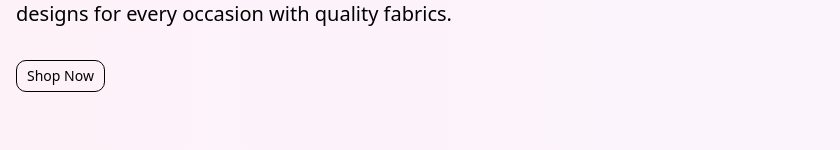
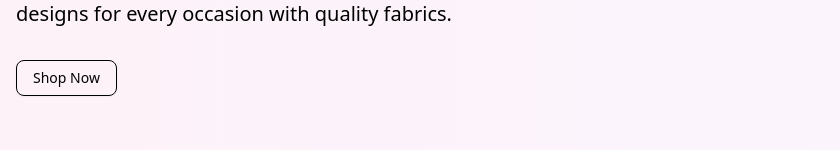
Before and after one commit to HamzaSalam/ecommerce-store, a React (Vite) app in the folder frontend/: page / in a window 1280 px wide. Shown: the part 292-442 px from the top of the page, without its empty margins (0-840 px from the left). Built offline with nearby package versions, Linux system fonts and the light colour scheme; no server answers.

Commit message:
change shadcn settings

```diff
--- a/frontend/package.json
+++ b/frontend/package.json
@@ -10,6 +10,8 @@
   "dependencies": {
     "@base-ui/react": "^1.4.1",
     "@fontsource-variable/geist": "^5.2.8",
+    "@radix-ui/react-dialog": "^1.1.15",
+    "@radix-ui/react-slot": "^1.2.4",
     "@tanstack/react-query": "^5.100.4",
     "axios": "^1.15.2",
     "class-variance-authority": "^0.7.1",
--- a/frontend/src/components/ui/button.tsx
+++ b/frontend/src/components/ui/button.tsx
@@ -1,54 +1,55 @@
-import { Button as ButtonPrimitive } from "@base-ui/react/button"
-import { cva, type VariantProps } from "class-variance-authority"
-
-import { cn } from "@/lib/utils"
+import * as React from "react";
+import { cn } from "@/lib/utils";
+import { Slot } from "@radix-ui/react-slot";
+import { cva, type VariantProps } from "class-variance-authority";
 
 const buttonVariants = cva(
-  "group/button inline-flex shrink-0 items-center justify-center rounded-lg border border-transparent bg-clip-padding text-sm font-medium whitespace-nowrap transition-all outline-none select-none focus-visible:border-ring focus-visible:ring-3 focus-visible:ring-ring/50 active:not-aria-[haspopup]:translate-y-px disabled:pointer-events-none disabled:opacity-50 aria-invalid:border-destructive aria-invalid:ring-3 aria-invalid:ring-destructive/20 dark:aria-invalid:border-destructive/50 dark:aria-invalid:ring-destructive/40 [&_svg]:pointer-events-none [&_svg]:shrink-0 [&_svg:not([class*='size-'])]:size-4",
+  "inline-flex items-center justify-center gap-2 whitespace-nowrap rounded-md text-sm font-medium transition-colors focus-visible:outline-none focus-visible:ring-0 focus-visible:ring-ring disabled:pointer-events-none disabled:opacity-50 [&_svg]:pointer-events-none [&_svg]:size-4 [&_svg]:shrink-0",
   {
     variants: {
       variant: {
-        default: "bg-primary text-primary-foreground [a]:hover:bg-primary/80",
+        default: "bg-primary-500 text-white shadow hover:bg-primary-600",
+        destructive:
+          "bg-destructive text-destructive-foreground shadow-sm hover:bg-destructive/90",
         outline:
-          "border-border bg-background hover:bg-muted hover:text-foreground aria-expanded:bg-muted aria-expanded:text-foreground dark:border-input dark:bg-input/30 dark:hover:bg-input/50",
+          "border border-input bg-background shadow-sm hover:bg-accent hover:text-accent-foreground",
         secondary:
-          "bg-secondary text-secondary-foreground hover:bg-secondary/80 aria-expanded:bg-secondary aria-expanded:text-secondary-foreground",
-        ghost:
-          "hover:bg-muted hover:text-foreground aria-expanded:bg-muted aria-expanded:text-foreground dark:hover:bg-muted/50",
-        destructive:
-          "bg-destructive/10 text-destructive hover:bg-destructive/20 focus-visible:border-destructive/40 focus-visible:ring-destructive/20 dark:bg-destructive/20 dark:hover:bg-destructive/30 dark:focus-visible:ring-destructive/40",
+          "bg-secondary text-secondary-foreground shadow-sm hover:bg-secondary/80",
+        ghost: "hover:bg-accent hover:text-accent-foreground",
         link: "text-primary underline-offset-4 hover:underline",
       },
       size: {
-        default:
-          "h-8 gap-1.5 px-2.5 has-data-[icon=inline-end]:pr-2 has-data-[icon=inline-start]:pl-2",
-        xs: "h-6 gap-1 rounded-[min(var(--radius-md),10px)] px-2 text-xs in-data-[slot=button-group]:rounded-lg has-data-[icon=inline-end]:pr-1.5 has-data-[icon=inline-start]:pl-1.5 [&_svg:not([class*='size-'])]:size-3",
-        sm: "h-7 gap-1 rounded-[min(var(--radius-md),12px)] px-2.5 text-[0.8rem] in-data-[slot=button-group]:rounded-lg has-data-[icon=inline-end]:pr-1.5 has-data-[icon=inline-start]:pl-1.5 [&_svg:not([class*='size-'])]:size-3.5",
-        lg: "h-9 gap-1.5 px-2.5 has-data-[icon=inline-end]:pr-2 has-data-[icon=inline-start]:pl-2",
-        icon: "size-8",
-        "icon-xs":
-          "size-6 rounded-[min(var(--radius-md),10px)] in-data-[slot=button-group]:rounded-lg [&_svg:not([class*='size-'])]:size-3",
-        "icon-sm":
-          "size-7 rounded-[min(var(--radius-md),12px)] in-data-[slot=button-group]:rounded-lg",
-        "icon-lg": "size-9",
+        default: "h-9 px-4 py-2",
+        sm: "h-8 rounded-md px-3 text-xs",
+        lg: "h-10 rounded-md px-8",
+        icon: "h-9 w-9",
       },
     },
     defaultVariants: {
       variant: "default",
       size: "default",
     },
-  }
-)
+  },
+);
 
-export type ButtonProps = React.ButtonHTMLAttributes<HTMLButtonElement> & VariantProps<typeof buttonVariants>
-
-function Button({ className, variant, size, ...props }: ButtonProps) {
-  return (
-    <ButtonPrimitive
-      data-slot="button"
-      className={cn(buttonVariants({ variant, size, className }))}
-      {...props} />
-  );
+export interface ButtonProps
+  extends React.ButtonHTMLAttributes<HTMLButtonElement>,
+    VariantProps<typeof buttonVariants> {
+  asChild?: boolean;
 }
 
-export { Button, buttonVariants }
+const Button = React.forwardRef<HTMLButtonElement, ButtonProps>(
+  ({ className, variant, size, asChild = false, ...props }, ref) => {
+    const Comp = asChild ? Slot : "button";
+    return (
+      <Comp
+        className={cn(buttonVariants({ variant, size, className }))}
+        ref={ref}
+        {...props}
+      />
+    );
+  },
+);
+Button.displayName = "Button";
+
+export { Button, buttonVariants };
--- a/frontend/src/components/ui/card.tsx
+++ b/frontend/src/components/ui/card.tsx
@@ -1,105 +1,88 @@
-import * as React from "react"
+import { cn } from "@/lib/utils";
 
-import { cn } from "@/lib/utils"
-
-function Card({
-  className,
-  size = "default",
-  ...props
-}) {
+function Card({ className, size = "default", ...props }) {
   return (
     <div
       data-slot="card"
       data-size={size}
       className={cn(
         "group/card flex flex-col gap-4 overflow-hidden rounded-xl bg-card py-4 text-sm text-card-foreground ring-1 ring-foreground/10 has-data-[slot=card-footer]:pb-0 has-[>img:first-child]:pt-0 data-[size=sm]:gap-3 data-[size=sm]:py-3 data-[size=sm]:has-data-[slot=card-footer]:pb-0 *:[img:first-child]:rounded-t-xl *:[img:last-child]:rounded-b-xl",
-        className
+        className,
       )}
-      {...props} />
+      {...props}
+    />
   );
 }
 
-function CardHeader({
-  className,
-  ...props
-}) {
+function CardHeader({ className, ...props }) {
   return (
     <div
       data-slot="card-header"
       className={cn(
         "group/card-header @container/card-header grid auto-rows-min items-start gap-1 rounded-t-xl px-4 group-data-[size=sm]/card:px-3 has-data-[slot=card-action]:grid-cols-[1fr_auto] has-data-[slot=card-description]:grid-rows-[auto_auto] [.border-b]:pb-4 group-data-[size=sm]/card:[.border-b]:pb-3",
-        className
+        className,
       )}
-      {...props} />
+      {...props}
+    />
   );
 }
 
-function CardTitle({
-  className,
-  ...props
-}) {
+function CardTitle({ className, ...props }) {
   return (
     <div
       data-slot="card-title"
       className={cn(
         "font-heading text-base leading-snug font-medium group-data-[size=sm]/card:text-sm",
-        className
+        className,
       )}
-      {...props} />
+      {...props}
+    />
   );
 }
 
-function CardDescription({
-  className,
-  ...props
-}) {
+function CardDescription({ className, ...props }) {
   return (
     <div
       data-slot="card-description"
       className={cn("text-sm text-muted-foreground", className)}
-      {...props} />
+      {...props}
+    />
   );
 }
 
-function CardAction({
-  className,
-  ...props
-}) {
+function CardAction({ className, ...props }) {
   return (
     <div
       data-slot="card-action"
       className={cn(
         "col-start-2 row-span-2 row-start-1 self-start justify-self-end",
-        className
+        className,
       )}
-      {...props} />
+      {...props}
+    />
   );
 }
 
-function CardContent({
-  className,
-  ...props
-}) {
+function CardContent({ className, ...props }) {
   return (
     <div
       data-slot="card-content"
       className={cn("px-4 group-data-[size=sm]/card:px-3", className)}
-      {...props} />
+      {...props}
+    />
   );
 }
 
-function CardFooter({
-  className,
-  ...props
-}) {
+function CardFooter({ className, ...props }) {
   return (
     <div
       data-slot="card-footer"
       className={cn(
         "flex items-center rounded-b-xl border-t bg-muted/50 p-4 group-data-[size=sm]/card:p-3",
-        className
+        className,
       )}
-      {...props} />
+      {...props}
+    />
   );
 }
 
@@ -111,4 +94,4 @@
   CardAction,
   CardDescription,
   CardContent,
-}
+};
--- a/frontend/src/components/ui/input.tsx
+++ b/frontend/src/components/ui/input.tsx
@@ -1,21 +1,21 @@
-import * as React from "react"
-import { Input as InputPrimitive } from "@base-ui/react/input"
+import * as React from "react";
+import { cn } from "@/lib/utils";
 
-import { cn } from "@/lib/utils"
+const Input = React.forwardRef<HTMLInputElement, React.ComponentProps<"input">>(
+  ({ className, type, ...props }, ref) => {
+    return (
+      <input
+        type={type}
+        className={cn(
+          "flex h-9 w-full rounded-md border border-input bg-transparent px-3 py-1 text-base shadow-sm transition-colors file:border-0 file:bg-transparent file:text-sm file:font-medium file:text-foreground placeholder:text-muted-foreground focus-visible:outline-none focus-visible:ring-0 focus-visible:ring-ring focus-visible:border-gray-400 disabled:cursor-not-allowed disabled:opacity-50 md:text-sm",
+          className,
+        )}
+        ref={ref}
+        {...props}
+      />
+    );
+  },
+);
+Input.displayName = "Input";
 
-export type InputProps = React.InputHTMLAttributes<HTMLInputElement>
-
-function Input({ className, type, ...props }: InputProps) {
-  return (
-    <InputPrimitive
-      type={type}
-      data-slot="input"
-      className={cn(
-        "h-8 w-full min-w-0 rounded-lg border border-input bg-transparent px-2.5 py-1 text-base transition-colors outline-none file:inline-flex file:h-6 file:border-0 file:bg-transparent file:text-sm file:font-medium file:text-foreground placeholder:text-muted-foreground focus-visible:border-ring focus-visible:ring-3 focus-visible:ring-ring/50 disabled:pointer-events-none disabled:cursor-not-allowed disabled:bg-input/50 disabled:opacity-50 aria-invalid:border-destructive aria-invalid:ring-3 aria-invalid:ring-destructive/20 md:text-sm dark:bg-input/30 dark:disabled:bg-input/80 dark:aria-invalid:border-destructive/50 dark:aria-invalid:ring-destructive/40",
-        className
-      )}
-      {...props} />
-  );
-}
-
-export { Input }
+export { Input };
```
Also changed, not shown: frontend/src/components/ui/dialog.jsx (deleted, +0 -153 lines), frontend/src/components/ui/dialog.tsx (added, +122 -0 lines), 1 other file (tests, documents, lock files or other folders).
